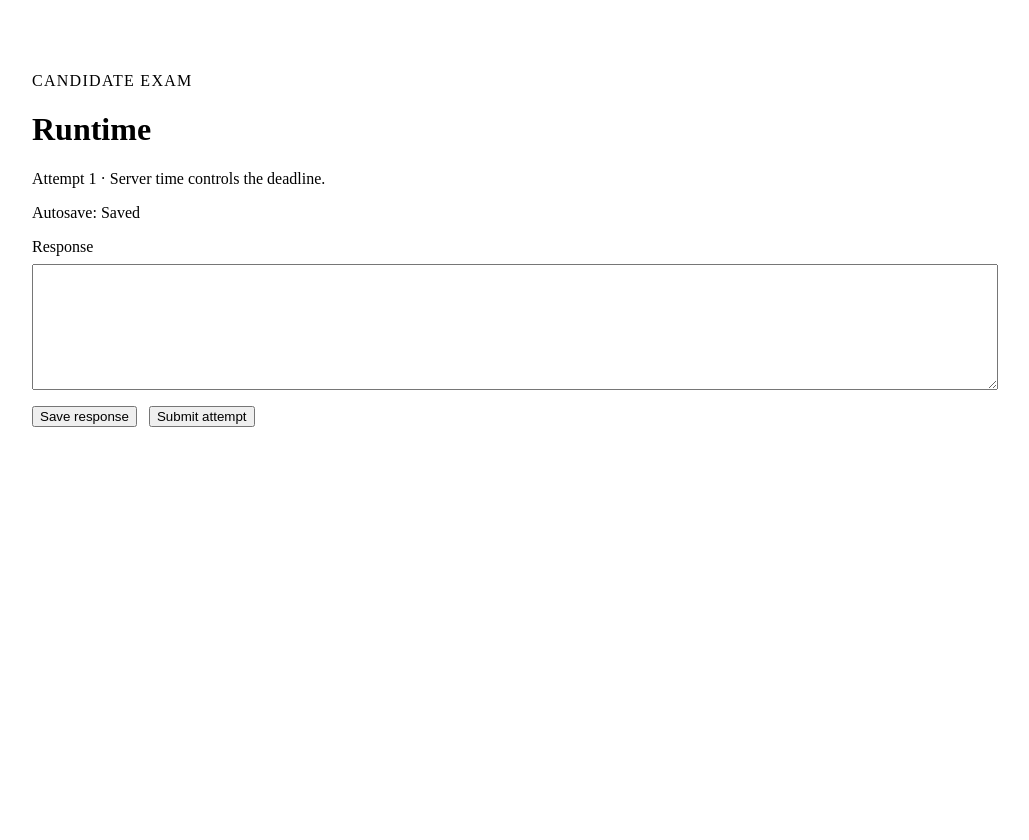
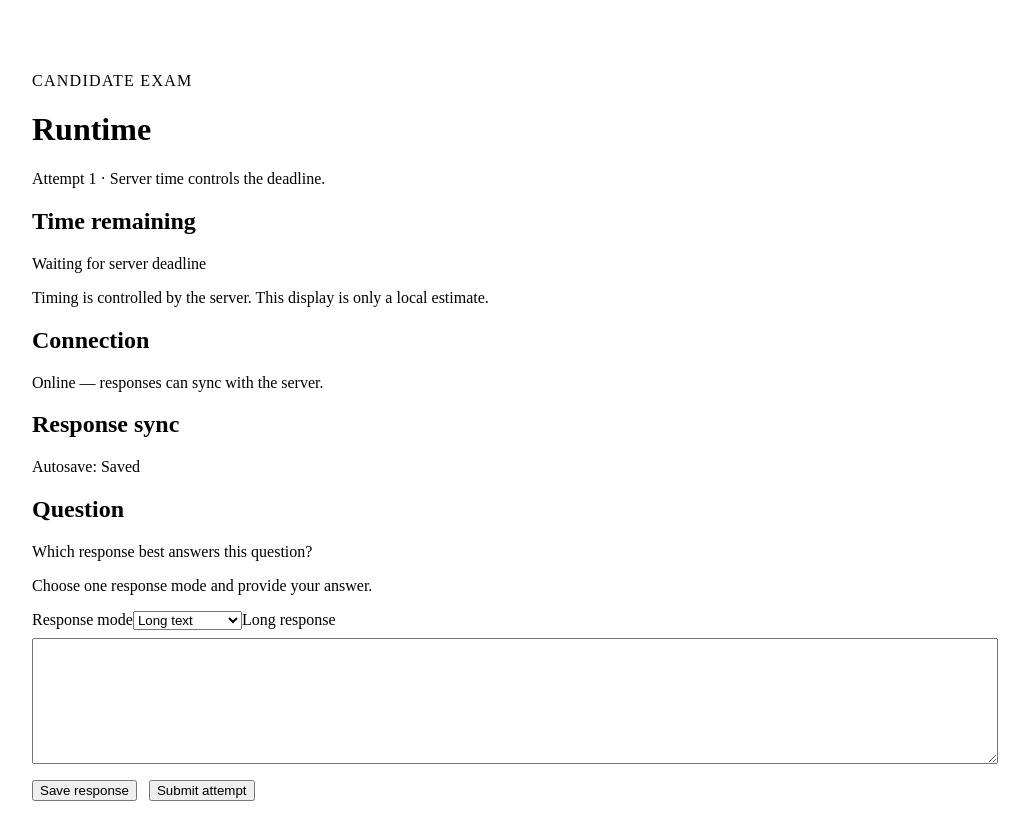
Before and after one commit to moaltamimi-unbiasedtalent/PrufAI, a Next.js app in the folder apps/web/: page /candidate/exams/1 in a window 1280 px wide. Shown: the top 840 px of the page, without its empty margins (128-1157 px from the left). Before the commit the page ends 800 px from the top, so only its background shows below. Built offline with nearby package versions, Linux system fonts and the light colour scheme.

Commit message:
fix: close candidate runtime accessibility UX

```diff
--- a/apps/web/app/candidate/exams/[attemptId]/page.tsx
+++ b/apps/web/app/candidate/exams/[attemptId]/page.tsx
@@ -1,19 +1,171 @@
 "use client";
 
 import { useParams } from "next/navigation";
-import { useState } from "react";
+import { useEffect, useId, useMemo, useState } from "react";
+
+type ResponseMode = "SELECT_ONE" | "SELECT_MULTIPLE" | "TEXT" | "LONG_TEXT";
+type RuntimeState =
+  | "Saved"
+  | "Saving"
+  | "Offline — queued"
+  | "Conflict"
+  | "Expired"
+  | "Submitted";
+
+const options = [
+  { id: "a", label: "Option A" },
+  { id: "b", label: "Option B" },
+  { id: "c", label: "Option C" },
+];
+
+const visuallyHidden: React.CSSProperties = {
+  position: "absolute",
+  width: "1px",
+  height: "1px",
+  padding: 0,
+  margin: "-1px",
+  overflow: "hidden",
+  clip: "rect(0, 0, 0, 0)",
+  whiteSpace: "nowrap",
+  border: 0,
+};
+
+function formatRemaining(seconds: number): string {
+  const hours = Math.floor(seconds / 3600);
+  const minutes = Math.floor((seconds % 3600) / 60);
+  const remainder = seconds % 60;
+  return [hours, minutes, remainder]
+    .map((part) => String(part).padStart(2, "0"))
+    .join(":");
+}
+
+function RuntimeTimer({ deadlineAt }: { deadlineAt: number | null }) {
+  const [remainingSeconds, setRemainingSeconds] = useState<number | null>(null);
+  const [milestone, setMilestone] = useState<string | null>(null);
+
+  useEffect(() => {
+    if (deadlineAt === null) {
+      setRemainingSeconds(null);
+      return;
+    }
+    const update = () =>
+      setRemainingSeconds(
+        Math.max(0, Math.ceil((deadlineAt - Date.now()) / 1000)),
+      );
+    update();
+    const interval = window.setInterval(update, 1000);
+    return () => window.clearInterval(interval);
+  }, [deadlineAt]);
+
+  useEffect(() => {
+    if (remainingSeconds === null) return;
+    const thresholds: Record<number, string> = {
+      600: "10 minutes remaining",
+      300: "5 minutes remaining",
+      60: "1 minute remaining",
+    };
+    const threshold = Object.keys(thresholds)
+      .map(Number)
+      .find((value) => remainingSeconds === value);
+    if (threshold !== undefined) setMilestone(thresholds[threshold]);
+  }, [remainingSeconds]);
+
+  const label =
+    remainingSeconds === null
+      ? "Remaining time: waiting for the server deadline"
+      : `Remaining time: ${formatRemaining(remainingSeconds)}`;
+
+  return (
+    <section aria-labelledby="time-heading">
+      <h2 id="time-heading">Time remaining</h2>
+      <p>
+        <time
+          aria-label={label}
+          dateTime={
+            remainingSeconds === null ? undefined : `PT${remainingSeconds}S`
+          }
+        >
+          {remainingSeconds === null
+            ? "Waiting for server deadline"
+            : formatRemaining(remainingSeconds)}
+        </time>
+      </p>
+      <p style={visuallyHidden} aria-live="polite">
+        {milestone}
+      </p>
+      <p>
+        Timing is controlled by the server. This display is only a local
+        estimate.
+      </p>
+    </section>
+  );
+}
 
 export default function CandidateExamRuntimePage() {
   const params = useParams<{ attemptId: string }>();
-  const [response, setResponse] = useState("");
-  const [status, setStatus] = useState("Saved");
+  const promptId = useId();
+  const responseHelpId = `${promptId}-help`;
+  const errorId = `${promptId}-error`;
+  const [mode, setMode] = useState<ResponseMode>("LONG_TEXT");
+  const [response, setResponse] = useState<string | string[]>("");
+  const [status, setStatus] = useState<RuntimeState>("Saved");
+  const [online, setOnline] = useState(true);
+  const [serverDeadlineAt] = useState<number | null>(null);
+
+  useEffect(() => {
+    const updateConnection = () => setOnline(navigator.onLine);
+    updateConnection();
+    window.addEventListener("online", updateConnection);
+    window.addEventListener("offline", updateConnection);
+    return () => {
+      window.removeEventListener("online", updateConnection);
+      window.removeEventListener("offline", updateConnection);
+    };
+  }, []);
+
+  const editable = status !== "Expired" && status !== "Submitted";
+  const importantStatus = [
+    "Offline — queued",
+    "Conflict",
+    "Expired",
+    "Submitted",
+  ].includes(status);
+  const errorMessage =
+    status === "Conflict"
+      ? "A newer response exists on the server. Your change was not applied. Reload the latest response before continuing."
+      : status === "Expired"
+        ? "This attempt is no longer writable. Any unsynced local response was not accepted by the server."
+        : null;
+
+  const selectedOptions = useMemo(
+    () => (Array.isArray(response) ? response : response ? [response] : []),
+    [response],
+  );
 
   function saveResponse() {
-    setStatus(navigator.onLine ? "Saving" : "Offline — queued");
-    window.setTimeout(
-      () => setStatus(navigator.onLine ? "Saved" : "Offline — queued"),
-      250,
-    );
+    if (!editable) return;
+    setStatus(online ? "Saving" : "Offline — queued");
+    if (online) {
+      window.setTimeout(() => setStatus("Saved"), 250);
+    }
+  }
+
+  function submitAttempt() {
+    if (editable) setStatus("Submitted");
+  }
+
+  function updateChoice(choice: string, multiple: boolean) {
+    if (!editable) return;
+    if (!multiple) {
+      setResponse(choice);
+      return;
+    }
+    setResponse((current) => {
+      const values = Array.isArray(current) ? current : [];
+      return values.includes(choice)
+        ? values.filter((value) => value !== choice)
+        : [...values, choice];
+    });
   }
 
   return (
@@ -23,23 +175,135 @@ export default function CandidateExamRuntimePage() {
       </p>
       <h1>Runtime</h1>
       <p>Attempt {params.attemptId} · Server time controls the deadline.</p>
-      <p role="status" aria-live="polite">
+
+      <RuntimeTimer deadlineAt={serverDeadlineAt} />
+
+      <section aria-labelledby="connection-heading">
+        <h2 id="connection-heading">Connection</h2>
+        <p>
+          {online
+            ? "Online — responses can sync with the server."
+            : "Offline — responses are queued locally until reconnection."}
+        </p>
+      </section>
+
+      <section aria-labelledby="sync-heading">
+        <h2 id="sync-heading">Response sync</h2>
+        <p
+          role={importantStatus ? "alert" : "status"}
+          aria-live={importantStatus ? "polite" : "off"}
+        >
           Autosave: {status}
         </p>
-      <label htmlFor="candidate-response">Response</label>
+        {errorMessage && (
+          <p id={errorId} role="alert">
+            {errorMessage}
+          </p>
+        )}
+      </section>
+
+      <section aria-labelledby="question-heading">
+        <h2 id="question-heading">Question</h2>
+        <p id={promptId}>Which response best answers this question?</p>
+        <p id={responseHelpId}>
+          Choose one response mode and provide your answer.
+        </p>
+        <label htmlFor="response-mode">Response mode</label>
+        <select
+          id="response-mode"
+          value={mode}
+          onChange={(event) => {
+            setMode(event.target.value as ResponseMode);
+            setResponse("");
+          }}
+          disabled={!editable}
+        >
+          <option value="SELECT_ONE">Select one</option>
+          <option value="SELECT_MULTIPLE">Select multiple</option>
+          <option value="TEXT">Short text</option>
+          <option value="LONG_TEXT">Long text</option>
+        </select>
+
+        {(mode === "SELECT_ONE" || mode === "SELECT_MULTIPLE") && (
+          <fieldset
+            aria-describedby={`${promptId} ${responseHelpId}${errorMessage ? ` ${errorId}` : ""}`}
+          >
+            <legend>
+              {mode === "SELECT_ONE"
+                ? "Select one answer"
+                : "Select all answers that apply"}
+            </legend>
+            {options.map((option) => (
+              <label
+                key={option.id}
+                style={{ display: "block", marginTop: "0.5rem" }}
+              >
+                <input
+                  type={mode === "SELECT_ONE" ? "radio" : "checkbox"}
+                  name="candidate-response"
+                  value={option.id}
+                  checked={selectedOptions.includes(option.id)}
+                  onChange={() =>
+                    updateChoice(option.id, mode === "SELECT_MULTIPLE")
+                  }
+                  disabled={!editable}
+                />{" "}
+                {option.label}
+              </label>
+            ))}
+          </fieldset>
+        )}
+
+        {mode === "TEXT" && (
+          <label htmlFor="candidate-short-response">
+            Short response
+            <input
+              id="candidate-short-response"
+              value={
+                typeof response === "string" ? response : response.join(", ")
+              }
+              onChange={(event) => setResponse(event.target.value)}
+              aria-describedby={`${promptId} ${responseHelpId}${errorMessage ? ` ${errorId}` : ""}`}
+              aria-invalid={status === "Conflict"}
+              disabled={!editable}
+              maxLength={4000}
+              style={{ display: "block", width: "100%", marginTop: "0.5rem" }}
+            />
+          </label>
+        )}
+
+        {mode === "LONG_TEXT" && (
+          <label htmlFor="candidate-long-response">
+            Long response
             <textarea
-        id="candidate-response"
-        value={response}
+              id="candidate-long-response"
+              value={
+                typeof response === "string" ? response : response.join(", ")
+              }
               onChange={(event) => setResponse(event.target.value)}
+              aria-describedby={`${promptId} ${responseHelpId}${errorMessage ? ` ${errorId}` : ""}`}
+              aria-invalid={status === "Conflict"}
+              disabled={!editable}
               rows={8}
               maxLength={20000}
               style={{ display: "block", width: "100%", marginTop: "0.5rem" }}
             />
+          </label>
+        )}
+      </section>
+
       <div style={{ display: "flex", gap: "0.75rem", marginTop: "1rem" }}>
-        <button type="button" onClick={saveResponse}>
+        <button type="button" onClick={saveResponse} disabled={!editable}>
           Save response
         </button>
-        <button type="button">Submit attempt</button>
+        <button type="button" onClick={submitAttempt} disabled={!editable}>
+          Submit attempt
+        </button>
+        {status === "Conflict" && (
+          <button type="button" onClick={() => setStatus("Saved")}>
+            Reload latest response
+          </button>
+        )}
       </div>
     </main>
   );
```
Also changed, not shown: 1 other file (tests, documents, lock files or other folders). Lines whose indentation alone changed are shown as unchanged.
